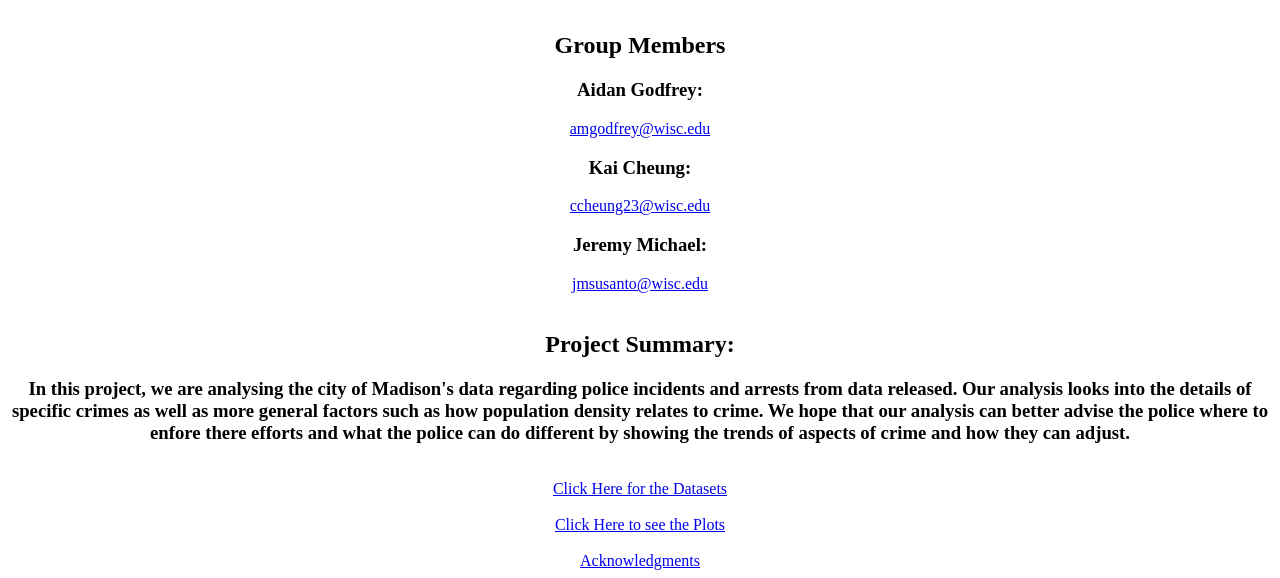
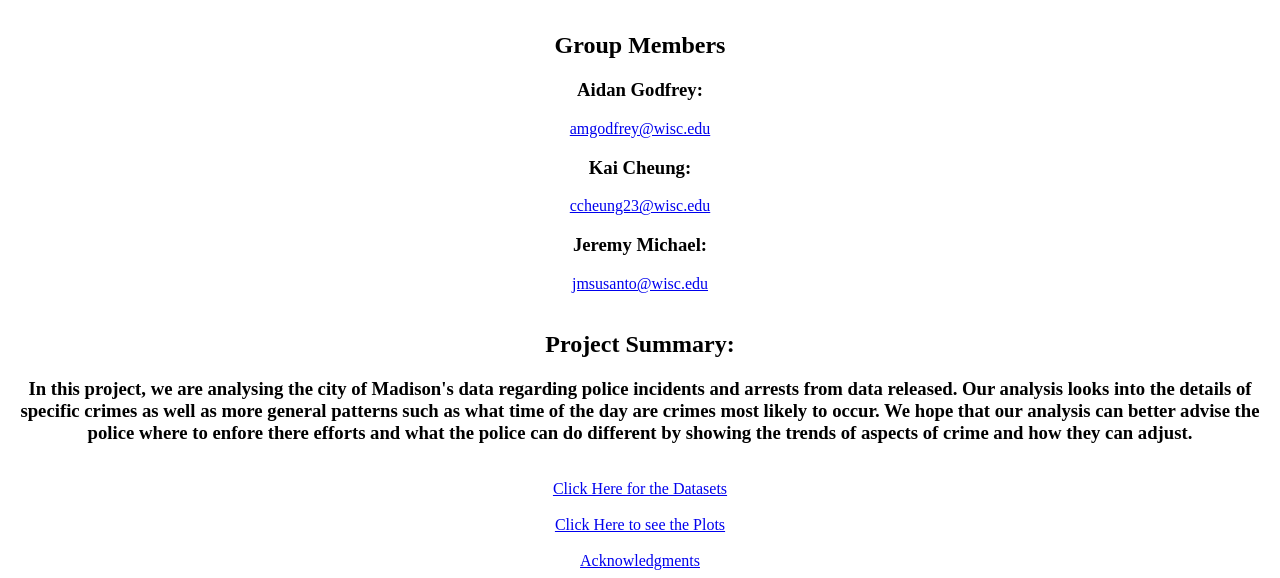
Before and after one commit to am-godfrey/cs320final, a plain HTML site: page htmls/index.html in a window 1280 px wide. Shown: the part 558-1136 px from the top of the page. Drawn offline with Linux system fonts and the light colour scheme.

Commit message:
Update index.html

```diff
--- a/htmls/index.html
+++ b/htmls/index.html
@@ -19,8 +19,7 @@
 <h3>
 
 In this project, we are analysing the city of
-    Madison's data regarding police incidents and arrests from data released. Our analysis looks into the details of specific crimes as
-    well as more general factors such as how population density relates to crime.
+    Madison's data regarding police incidents and arrests from data released. Our analysis looks into the details of specific crimes as well as more general patterns such as what time of the day are crimes most likely to occur.
     We hope that our analysis can better advise the police where to enfore there efforts and what the
     police can do different by showing the trends of aspects of crime and how they can adjust.
 
```
